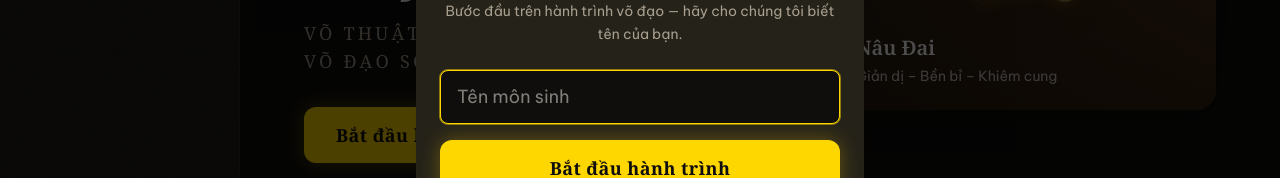
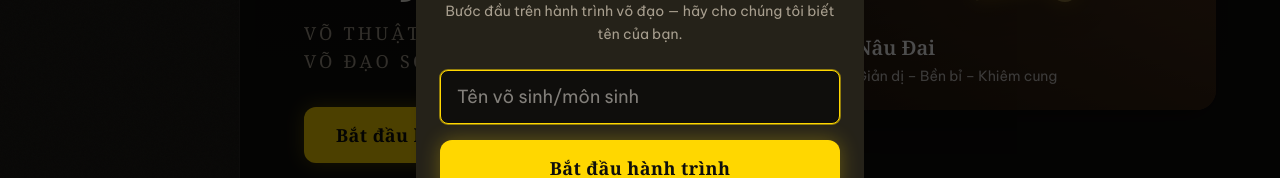
Before and after one commit to phamhuuluan/Martial-way-theory, a Next.js app: page / in a window 1280 px wide. Shown: the part 390-568 px from the top of the page. Built offline with nearby package versions, Linux system fonts and the light colour scheme; no server answers.

Commit message:
fix placeholder

```diff
--- a/components/onboarding/OnboardingModal.tsx
+++ b/components/onboarding/OnboardingModal.tsx
@@ -49,7 +49,7 @@ export function OnboardingModal() {
         <div>
           <input
             {...register('name')}
-            placeholder="Tên môn sinh"
+            placeholder="Tên võ sinh/môn sinh"
             className="w-full rounded-[var(--radius-sm)] border border-border bg-bg-primary px-4 py-3 text-lg focus:border-unlock focus:outline-none focus:ring-1 focus:ring-unlock/50"
             autoFocus
           />
```
